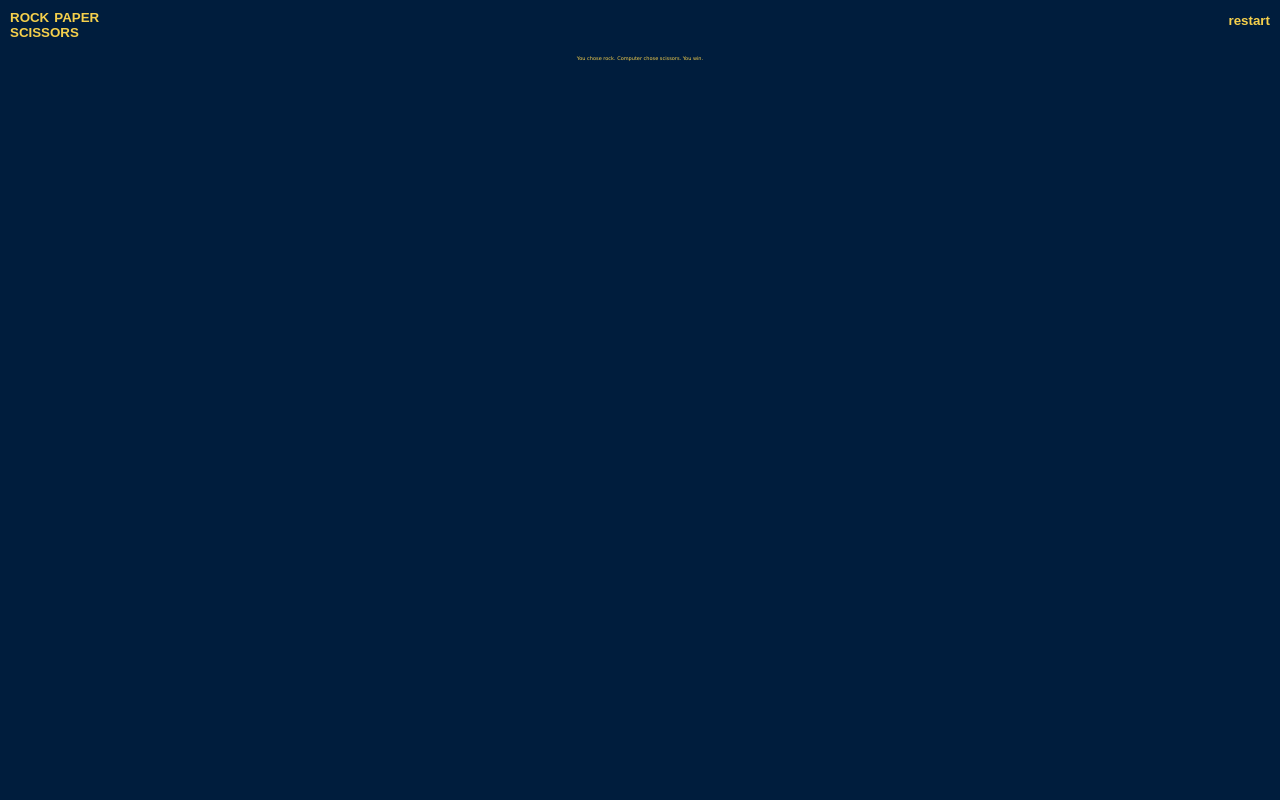
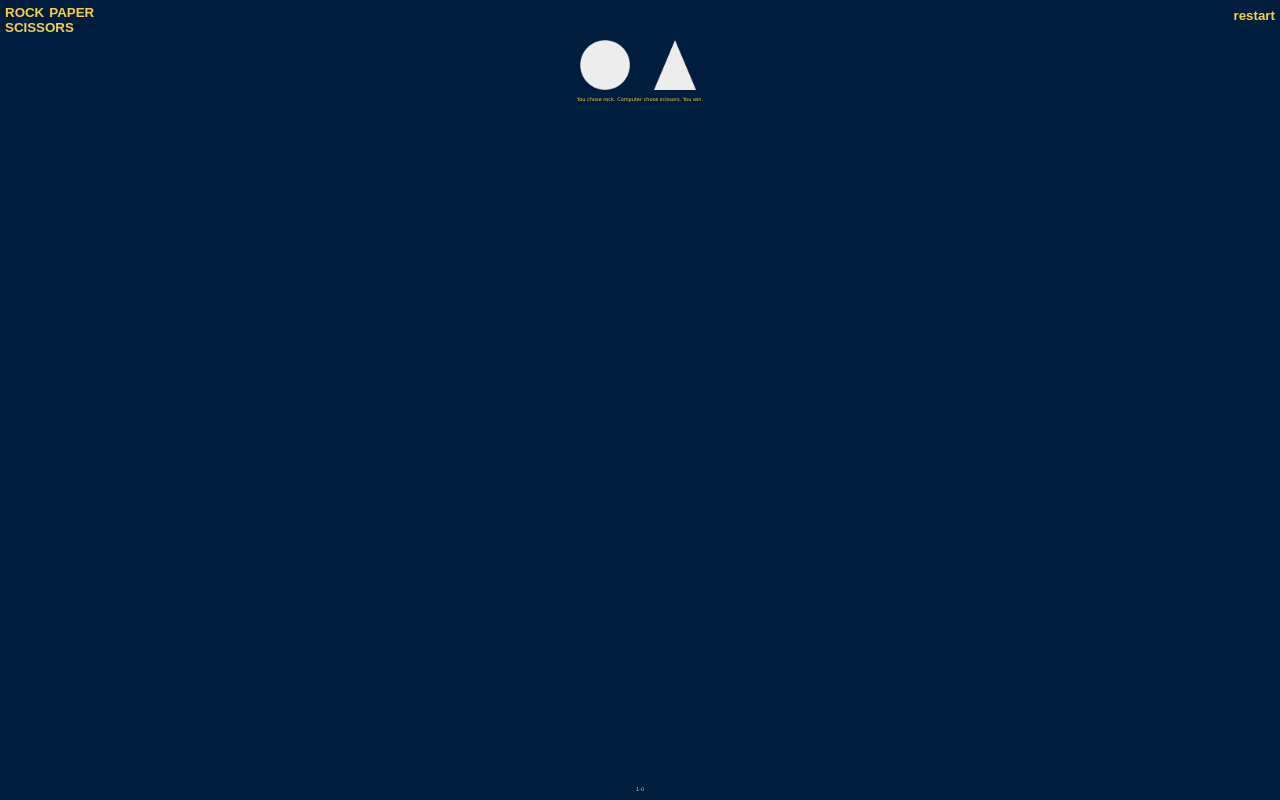
Before and after one commit to dariapora/RockPaperScissors-JS, a plain HTML site: page index.html in a window 1280 px wide. Both pictures are taken after a click on the button "ROCK". Drawn offline with Linux system fonts and the light colour scheme.

Commit message:
Edit index.html, styles.css, script.js
Game is fully functional.

```diff
--- a/index.html
+++ b/index.html
@@ -17,15 +17,22 @@
             <button class="symbols" id="scissors">SCISSORS</button>
             </div>
             <div class="restartGame">
-            <button class="restartBtn">restart</button>
+            <button id="restart">restart</button>
             </div>
         </div>
         <div class="rowTwo">
-
+            <div class="selectPic">
+                <div id="humanPic">
+                    <img id=hPic src="noSelection.png">
+                </div>
+                <div id="computerPic">
+                    <img id=cPic src="noSelection.png">
+                </div>
+            </div>
+            <div id="results"></div>
         </div>
         <div class="rowThree">
-            <div class="scoreTable">
-            </div>
+            <p id="score">h</p>
         </div>
     </div>
     <script src="script.js"></script>
--- a/script.js
+++ b/script.js
@@ -4,13 +4,26 @@ let computerScore = 0;
 function playRound(computerSelection, humanSelection)
 {
     const roundWinner = document.createElement("p");
-    if(humanSelection == "rock") humanSelection = 0;
-    else if(humanSelection == "paper") humanSelection = 1;
-    else humanSelection = 2;
+    if(humanSelection == "rock")
+    { humanSelection = 0;
+        humanPic.src="rock.png";
+    }
+    else if(humanSelection == "paper")
+    {humanSelection = 1;
+        humanPic.src="paper.png";
+    }
+    else
+    { humanSelection = 2;
+        humanPic.src="scissors.png";
+    }
+    if(computerSelection==0) computerPic.src="rock.png";
+    else if(computerSelection==1) computerPic.src="paper.png";
+    else computerPic.src="scissors.png";
     if(humanSelection==0)
     {
         if(computerSelection==1)
         {
+
             roundWinner.textContent = "You chose rock. Computer chose paper. You lose.";
             results.append(roundWinner);
             computerScore++;
@@ -67,27 +80,83 @@ function playRound(computerSelection, humanSelection)
             results.append(roundWinner);
         }
     }
+    console.log(round);
 }
 
 const rockBtn = document.getElementById("rock");
 const paperBtn = document.getElementById("paper");
 const scissorsBtn = document.getElementById("scissors");
+const restartBtn = document.getElementById("restart");
+const humanPic = document.getElementById("hPic");
+const computerPic = document.getElementById("cPic");
 const choiceBtn = [rockBtn, paperBtn, scissorsBtn];
-const results = document.createElement("div");
-results.style.fontSize = "5px";
-results.style.textAlign = "center";
-const score = document.createElement("p");
-document.getElementsByClassName("rowTwo")[0].append(results);
-document.getElementsByClassName("scoreTable")[0].append(score);
-score.style.display="none";
-let clicked = false;
 
-if(clicked)
+const results = document.getElementById("results");
+const score = document.getElementById("score");
+
+const winner = document.createElement("p");
+winner.style.fontSize = "10px";
+winner.style.fontWeight = "bold";
+let round=0;
+
+
+restartBtn.addEventListener("click", () =>
 {
-    score.textContent=computerScore + "-" + humanScore;
-    score.style.display="block";
-}
+    round=0;
+    results.innerHTML="";
+    choiceBtn.forEach(btn => {btn.style.visibility="visible"});
+    restartBtn.style.visibility="hidden";
+    computerPic.src="noSelection.png"
+    humanPic.src="noSelection.png"
+    humanPic.style.display="inline";
+    computerPic.style.display="inline";
+    score.style.visibility="hidden";
+})
+
 choiceBtn.forEach(btn => btn.addEventListener("click", () => {
-    playRound(Math.floor(Math.random()*3), btn.id)
-    clicked = true;
+    if(!round)
+    {
+        humanScore=0;
+        computerScore=0;
+        score.style.visibility="hidden";
+    }
+    playRound(Math.floor(Math.random()*3), btn.id);
+    round++;
+    if(round==1)
+    {
+        restartBtn.textContent = "restart";
+        restartBtn.style.visibility="visible";
+    }
+    if(round==5)
+    {
+        computerPic.src="noSelection.png"
+        humanPic.style.display="none";
+        computerPic.style.display="none";
+        if(humanScore>computerScore)
+            {
+                winner.textContent="you win.";
+                results.append(winner);
+                choiceBtn.forEach(btn => {btn.style.visibility="hidden"});
+            }
+            else if(humanScore<computerScore)
+            {
+                winner.textContent="you lose.";
+                results.append(winner);
+                choiceBtn.forEach(btn => {btn.style.visibility="hidden"});
+            }
+            else
+            {
+                winner.textContent="draw.";
+                results.append(winner);
+                choiceBtn.forEach(btn => {btn.style.visibility="hidden"});
+            }
+        restartBtn.textContent = "play again";
+        restartBtn.style.visibility="visible";
+    }
+    score.textContent=humanScore + "-" + computerScore;
+    score.style.visibility="visible";
 }));
+
+choiceBtn.forEach(btn => btn.addEventListener("mouseenter", () => {
+    humanPic.src=btn.id+".png";
+}))
--- a/styles.css
+++ b/styles.css
@@ -14,7 +14,24 @@ body {
 
 .rowOne {
     display: flex;
-    padding: 10px;
+    padding: 5px;
+}
+
+.rowTwo
+{
+    display: flex;
+    flex-direction: column;
+}
+
+.selectPic {
+    display: flex;
+    justify-content: center;
+    gap: 20px;
+}
+
+img {
+    width: 50px;
+    height: 50px;
 }
 
 .rowThree {
@@ -23,6 +40,7 @@ body {
     align-items: flex-end;
     margin-top: auto;
     font-size: 5px;
+    padding-bottom: 3px;
 }
 
 .symbolSelect {
@@ -38,7 +56,7 @@ body {
     gap: 5px;
 }
 
-.symbols, .restartBtn {
+.symbols, #restart {
     color: #F5D04C;
     border: none;
     background-color: transparent;
@@ -46,7 +64,19 @@ body {
     padding: 0;
 }
 
-.symbols:hover, .restartBtn:hover
+#restart, #score {
+    visibility: hidden;
+}
+
+.symbols:hover, #restart:hover
 {
     color: #EDEDED;
 }
+
+#results {
+    display: flex;
+    flex-direction: column-reverse;
+    align-items: center;
+    font-size: 5px;
+    line-height: 0;
+}
```
Also changed, not shown: noSelection.png (added), paper.png (added), rock.png (added), scissors.png (added).
